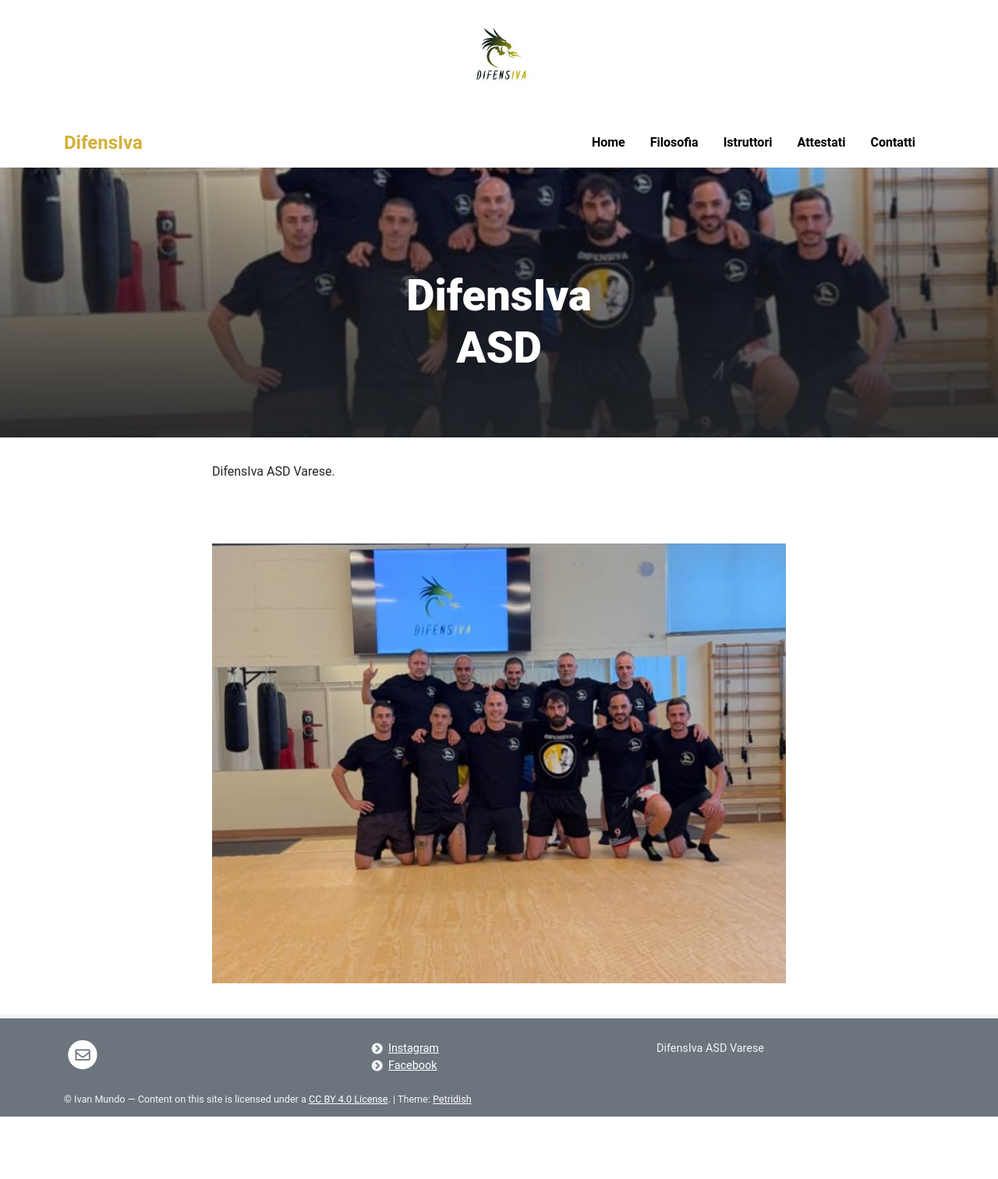
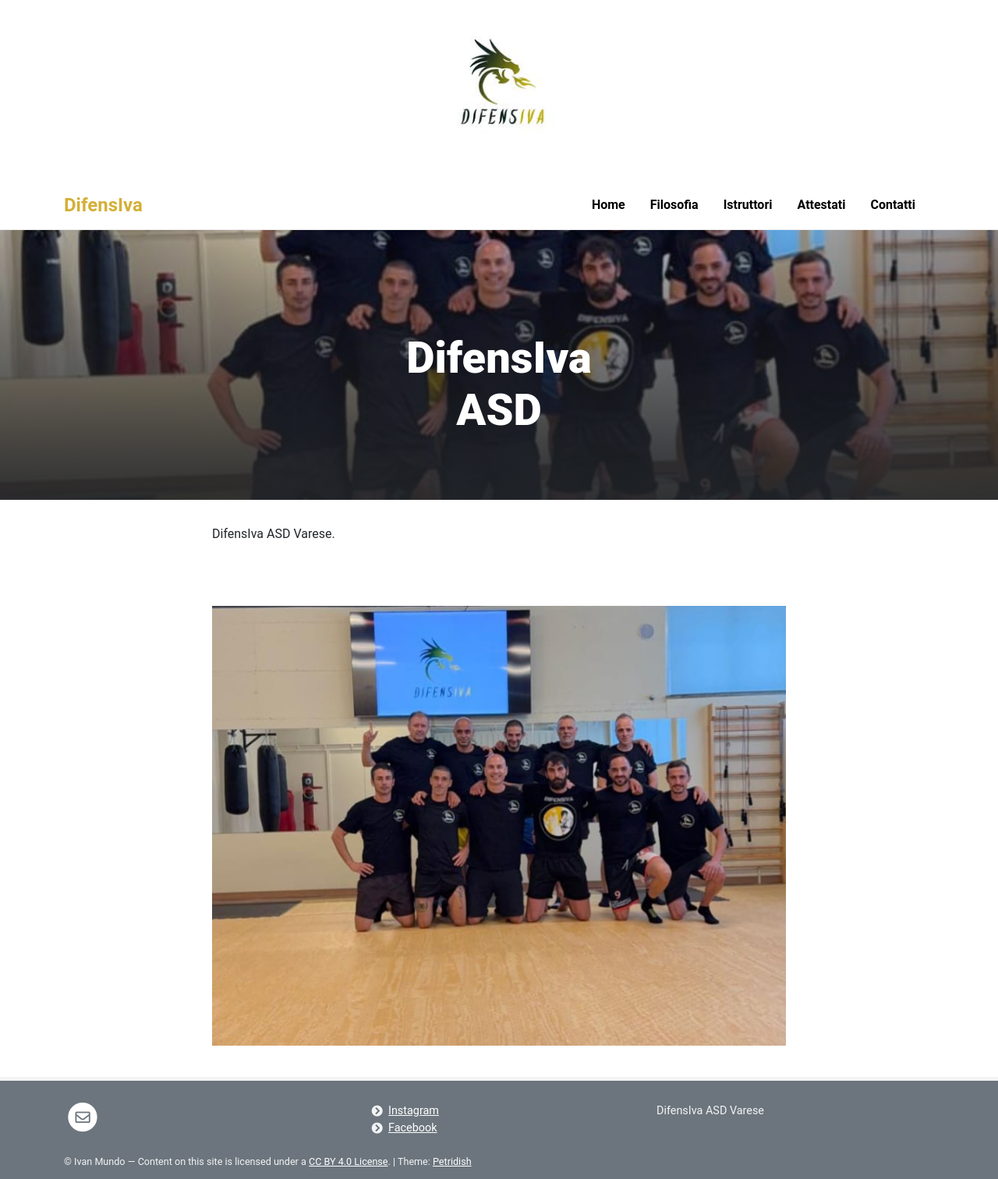
Before and after one commit to difensiva-varese/difensiva, a Jekyll site: the page built from pages/home.md, in a window 1280 px wide. Shown: the whole page at 78% size. Built offline with Jekyll 4.4.1, drawn with Linux system fonts in a browser that asks for light colours; before the commit the page ends 1432 px from its top, so only the background shows below that.

Commit message:
Update navbar.html

```diff
--- a/_includes/navbar.html
+++ b/_includes/navbar.html
@@ -1,7 +1,7 @@
 <!-- LOGO GRANDE SOPRA LA NAVBAR -->
 {% if site.logo %}
   <div class="text-center my-3">
-    <img src="{{ site.logo | relative_url }}" alt="Logo" style="max-height: 120px;">
+    <img src="{{ site.logo | relative_url }}" alt="Logo" style="max-height: 200px;">
   </div>
 {% endif %}
 
```
